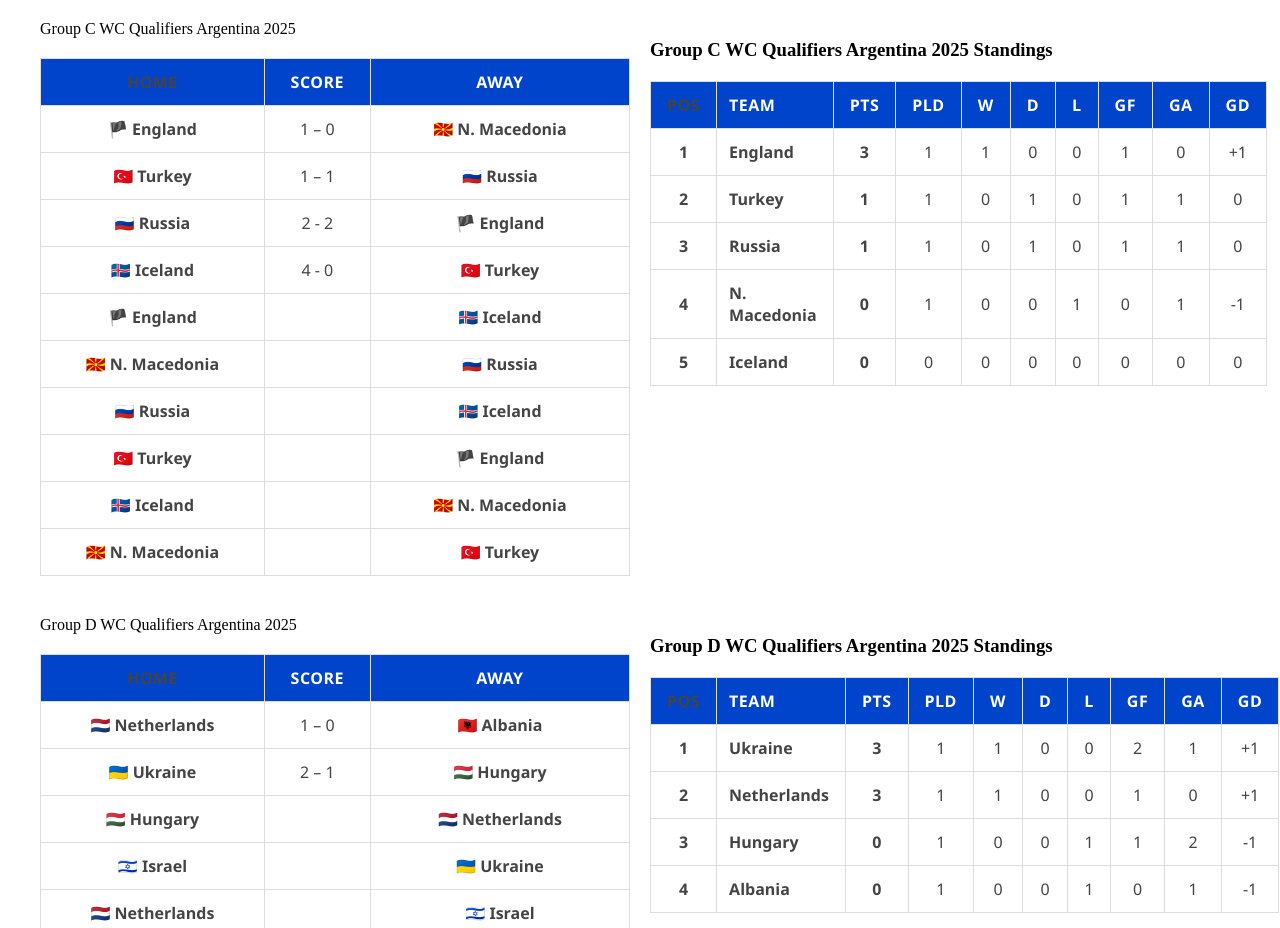
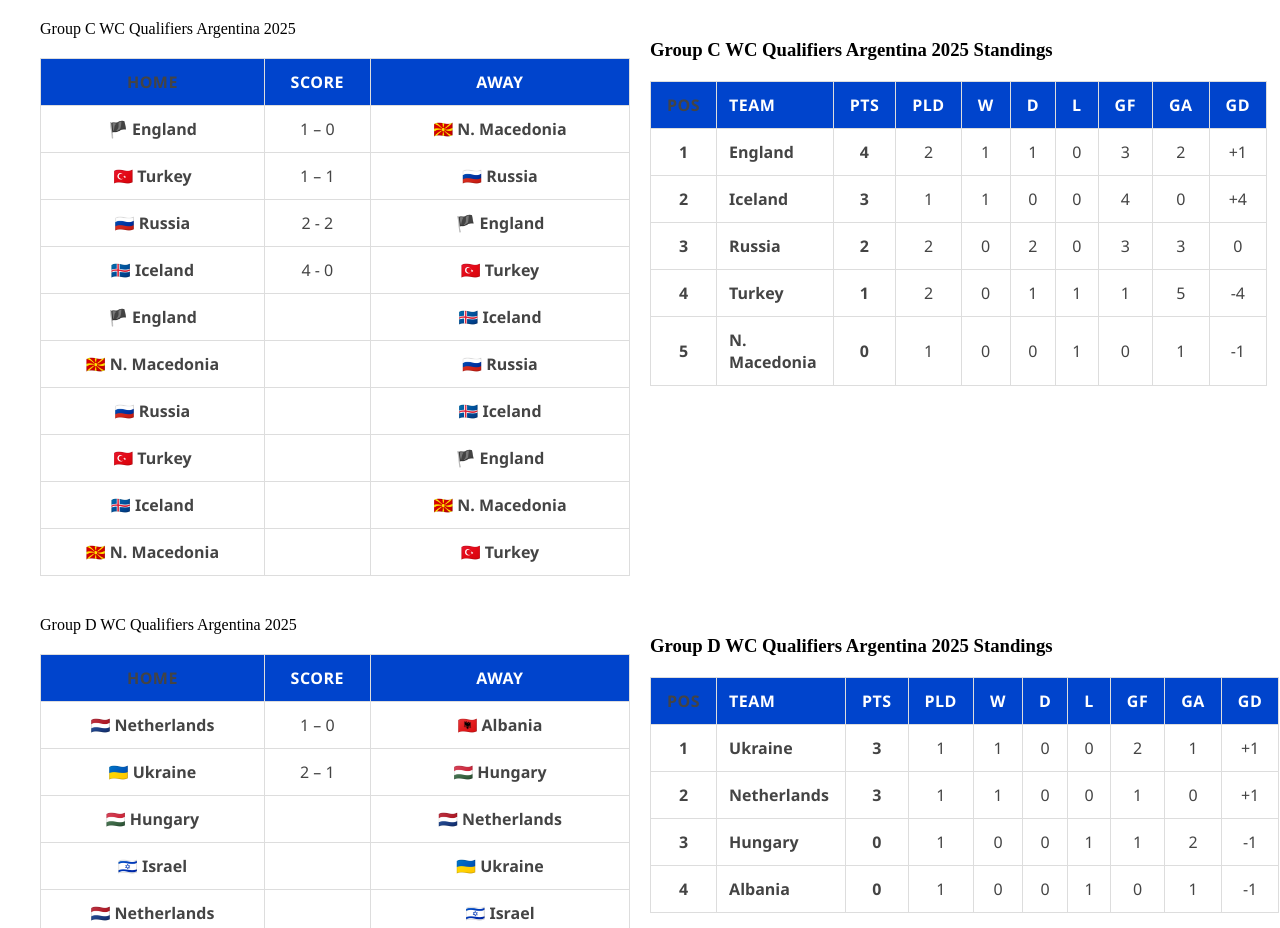
Before and after one commit to MarcusMachado15/whoisgonnawin-clean, a Next.js app: page / in a window 1280 px wide. Shown: the part 1360-2288 px from the top of the page. Built offline with nearby package versions, Linux system fonts and the light colour scheme.

Commit message:
🔧 Atualiza jogos do Grupo C conforme resultados da foto

```diff
--- a/app/page.tsx
+++ b/app/page.tsx
@@ -253,11 +253,11 @@ const groupStandingsEurope: Record<string, Standing[]> = {
     { pos: 5, team: 'Poland',       played: 2, won: 0, draw: 0, lost: 2, gf:  1, ga: 6,  gd:  -5, pts:  0 },
   ],
   'Group C WC Qualifiers Argentina 2025': [
-    { pos: 1, team: 'England',      played: 1, won: 1, draw: 0, lost: 0, gf: 1,  ga: 0,  gd:  1, pts: 3 },
-    { pos: 2, team: 'Turkey',       played: 1, won: 0, draw: 1, lost: 0, gf: 1,  ga: 1,  gd:  0, pts: 1 },
-    { pos: 3, team: 'Russia',       played: 1, won: 0, draw: 1, lost: 0, gf: 1,  ga: 1,  gd:  0, pts: 1 },
-    { pos: 4, team: 'N. Macedonia', played: 1, won: 0, draw: 0, lost: 1, gf: 0,  ga: 1,  gd: -1, pts: 0 },
-    { pos: 5, team: 'Iceland',      played: 0, won: 0, draw: 0, lost: 0, gf: 0,  ga: 0,  gd:  0, pts: 0 },
+    { pos: 1, team: 'England',      played: 2, won: 1, draw: 1, lost: 0, gf:  3, ga:  2, gd: +1, pts: 4 },
+    { pos: 2, team: 'Iceland',      played: 1, won: 1, draw: 0, lost: 0, gf:  4, ga:  0, gd: +4, pts: 3 },
+    { pos: 3, team: 'Russia',       played: 2, won: 0, draw: 2, lost: 0, gf:  3, ga:  3, gd:  0, pts: 2 },
+    { pos: 4, team: 'Turkey',       played: 2, won: 0, draw: 1, lost: 1, gf:  1, ga:  5, gd: -4, pts: 1 },
+    { pos: 5, team: 'N. Macedonia', played: 1, won: 0, draw: 0, lost: 1, gf:  0, ga:  1, gd: -1, pts: 0 },
   ],
   'Group D WC Qualifiers Argentina 2025': [
     { pos: 1, team: 'Ukraine',     played: 1, won: 1, draw: 0, lost: 0, gf: 2,  ga: 1,  gd:  1, pts: 3 },
```
